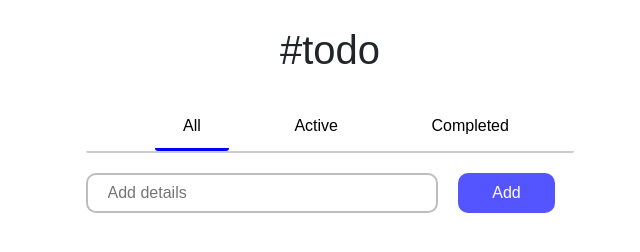
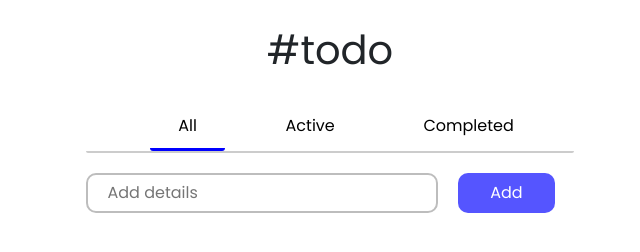
Before and after one commit to Alan-Britoo/ListaDeTareas, a plain HTML site: page index.html in a window 1280 px wide. Shown: the whole page, without its empty margins (310-950 px from the left). Drawn offline with nearby package versions, Linux system fonts and the light colour scheme.

Commit message:
cambio de fuete

```diff
--- a/index.html
+++ b/index.html
@@ -14,6 +14,7 @@
   <link href="https://cdn.jsdelivr.net/npm/bootstrap@5.3.2/dist/css/bootstrap.min.css" rel="stylesheet"
     integrity="sha384-T3c6CoIi6uLrA9TneNEoa7RxnatzjcDSCmG1MXxSR1GAsXEV/Dwwykc2MPK8M2HN" crossorigin="anonymous">
     <link rel="stylesheet" href="https://cdnjs.cloudflare.com/ajax/libs/font-awesome/5.15.3/css/all.min.css">
+    <link href="https://fonts.googleapis.com/css?family=Poppins" rel="stylesheet">
 </head>
 
 <body>
```
